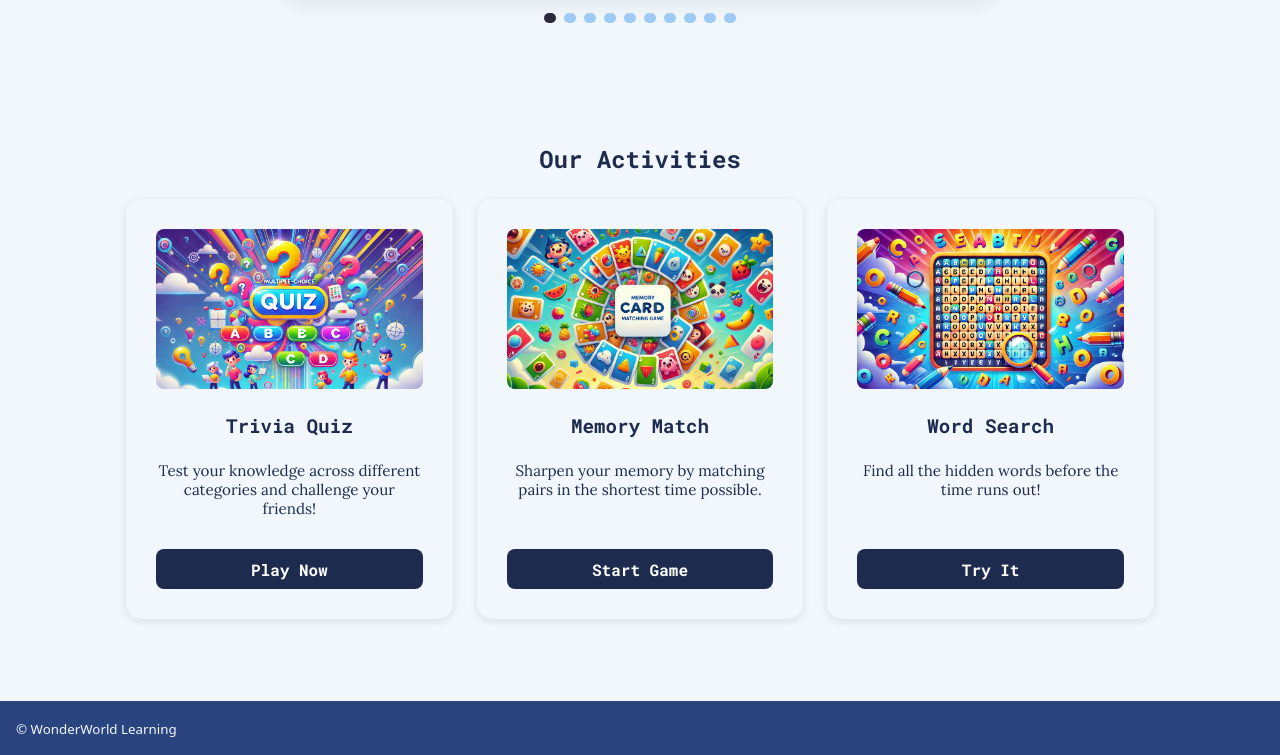
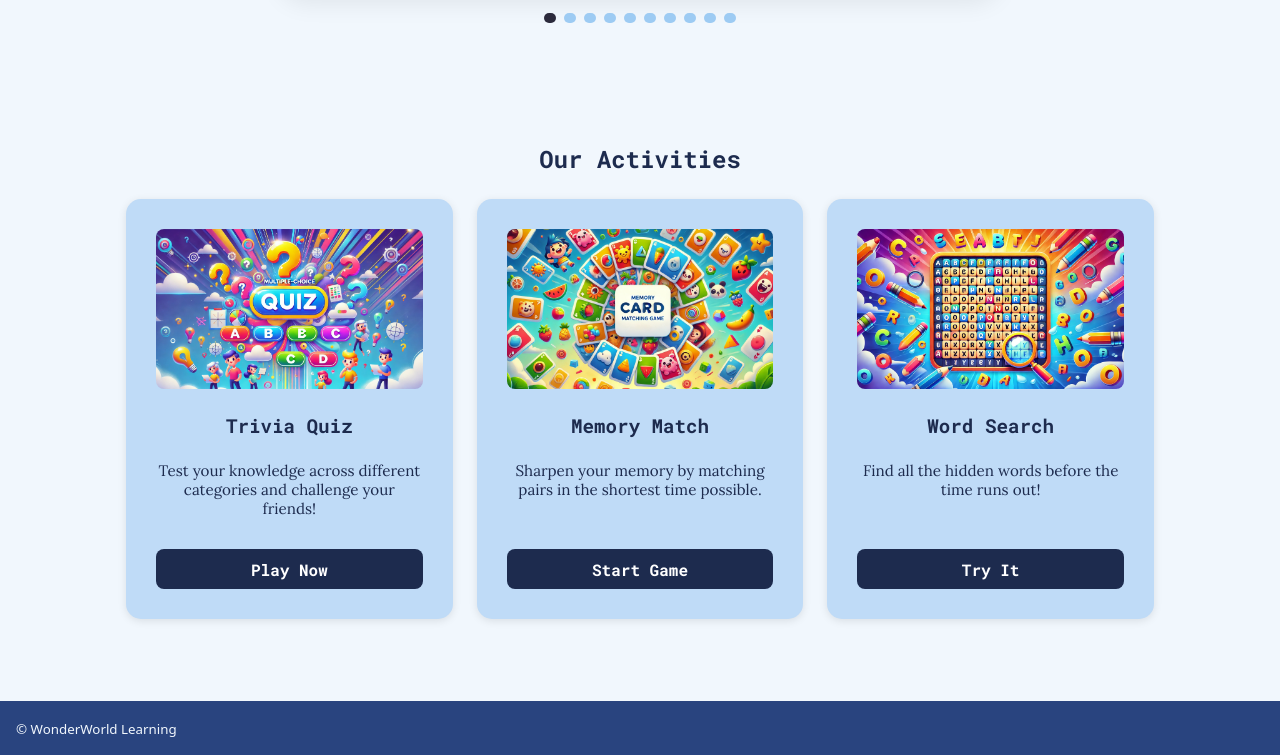
Before and after one commit to demetrioaris/WonderW-Learning, a website with bundled scripts: page index.html in a window 1280 px wide. Shown: the part 1189-1944 px from the top of the page. Built offline with nearby package versions, Linux system fonts and the light colour scheme.

Commit message:
change color

```diff
--- a/css/base.css
+++ b/css/base.css
@@ -466,7 +466,7 @@ main {
 }
 
 .activity-card {
-  background-color: var(--tropical-blue-50);
+  background-color: var(--tropical-blue-200);
   border-radius: 15px;
   padding: 30px;
   box-shadow: 0 4px 15px rgba(0, 0, 0, 0.1);
```
